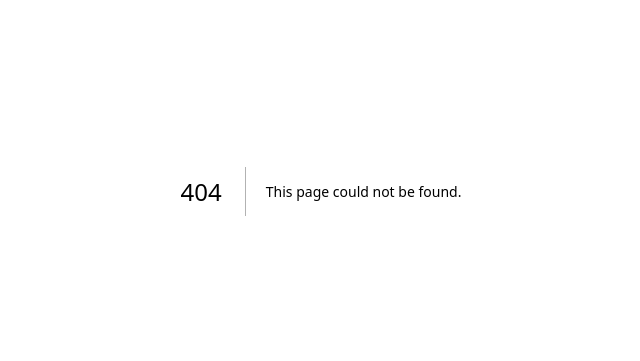
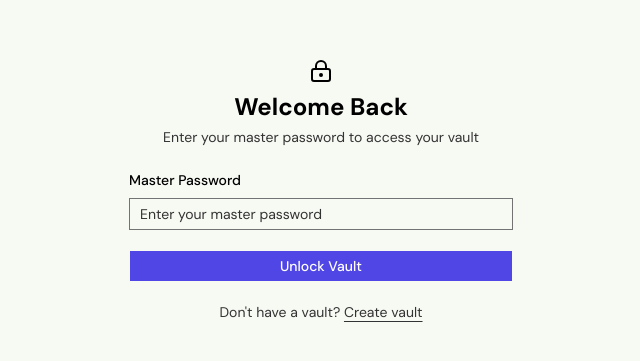
Before and after one commit to jokoo7/centinela, a Next.js app: page /unlock in a window 1280 px wide. Before the commit this address had no page. Shown: the part 209-570 px from the top of the page, without its empty margins (319-959 px from the left). Built offline with nearby package versions, Linux system fonts and the light colour scheme.

Commit message:
feat: update login and register forms with English placeholders and improved UI text; add unlock and vault pages

```diff
--- a/src/app/(auth)/login/login-form.tsx
+++ b/src/app/(auth)/login/login-form.tsx
@@ -47,7 +47,7 @@ export default function LoginForm({ className, ...props }: React.ComponentProps<
                   value={field.state.value}
                   onBlur={field.handleBlur}
                   onChange={(e) => field.handleChange(e.target.value)}
-                  placeholder="Masukkan username"
+                  placeholder="Enter your username"
                   autoComplete="username"
                 />
                 {isInvalid && <FieldError errors={field.state.meta.errors} />}
@@ -77,7 +77,7 @@ export default function LoginForm({ className, ...props }: React.ComponentProps<
                   value={field.state.value}
                   onBlur={field.handleBlur}
                   onChange={(e) => field.handleChange(e.target.value)}
-                  placeholder="Masukkan kata sandi"
+                  placeholder="Enter your password"
                 />
                 {isInvalid && <FieldError errors={field.state.meta.errors} />}
               </Field>
@@ -96,7 +96,7 @@ export default function LoginForm({ className, ...props }: React.ComponentProps<
         </form.Subscribe>
       </FieldGroup>
       <FieldDescription className="text-center">
-        Belum punya akun? <Link href="/register">Register</Link>
+        Don&apos;t have an account? <Link href="/register">Register</Link>
       </FieldDescription>
     </form>
   );
--- a/src/app/(auth)/login/page.tsx
+++ b/src/app/(auth)/login/page.tsx
@@ -1,6 +1,6 @@
 import Link from 'next/link';
 import LoginForm from './login-form';
-import { UserRoundKey } from 'lucide-react';
+import { LockKeyhole } from 'lucide-react';
 import { Metadata } from 'next';
 
 export const metadata: Metadata = {
@@ -14,11 +14,16 @@ export default function LoginPage() {
         <div className="flex flex-col items-center gap-2 text-center">
           <Link href="/" className="flex flex-col items-center gap-2 font-medium">
             <div className="flex size-8 items-center justify-center rounded-md">
-              <UserRoundKey className="size-6" />
+              <LockKeyhole className="size-6" />
             </div>
             <span className="sr-only">Centinela</span>
           </Link>
-          <h1 className="mb-4 text-xl font-bold">Login Akun</h1>
+          <div className="mb-4 flex flex-col items-center gap-1 text-center">
+            <h1 className="text-2xl font-bold">Welcome Back</h1>
+            <p className="text-sm text-balance text-muted-foreground">
+              Your secure vault is waiting. Log in to continue.
+            </p>
+          </div>
           <LoginForm />
         </div>
       </div>
--- a/src/app/(auth)/register/page.tsx
+++ b/src/app/(auth)/register/page.tsx
@@ -1,6 +1,6 @@
 import Link from 'next/link';
 import RegisterForm from './register-form';
-import { UserRoundKey } from 'lucide-react';
+import { LockKeyhole } from 'lucide-react';
 import { Metadata } from 'next';
 
 export const metadata: Metadata = {
@@ -14,11 +14,16 @@ export default function RegisterPage() {
         <div className="flex flex-col items-center gap-2 text-center">
           <Link href="/" className="flex flex-col items-center gap-2 font-medium">
             <div className="flex size-8 items-center justify-center rounded-md">
-              <UserRoundKey className="size-6" />
+              <LockKeyhole className="size-6" />
             </div>
             <span className="sr-only">Centinela</span>
           </Link>
-          <h1 className="mb-4 text-xl font-bold">Register Akun</h1>
+          <div className="mb-4 flex flex-col items-center gap-1">
+            <h1 className="text-2xl font-bold">Get Started</h1>
+            <p className="text-sm text-balance text-muted-foreground">
+              Join now and take control of your digital security.
+            </p>
+          </div>
           <RegisterForm />
         </div>
       </div>
--- a/src/app/(auth)/register/register-form.tsx
+++ b/src/app/(auth)/register/register-form.tsx
@@ -50,7 +50,7 @@ export default function RegisterForm({ className, ...props }: React.ComponentPro
                   value={field.state.value}
                   onBlur={field.handleBlur}
                   onChange={(e) => field.handleChange(e.target.value)}
-                  placeholder="contoh: Budi Santoso"
+                  placeholder="Bahlil Ganteng"
                   autoComplete="name"
                 />
                 {isInvalid && <FieldError errors={field.state.meta.errors} />}
@@ -71,7 +71,7 @@ export default function RegisterForm({ className, ...props }: React.ComponentPro
                   value={field.state.value}
                   onBlur={field.handleBlur}
                   onChange={(e) => field.handleChange(e.target.value)}
-                  placeholder="contoh: budi_santoso"
+                  placeholder="e.g. bahlil_ganteng"
                   autoComplete="username"
                 />
                 {isInvalid && <FieldError errors={field.state.meta.errors} />}
@@ -92,7 +92,7 @@ export default function RegisterForm({ className, ...props }: React.ComponentPro
                   value={field.state.value}
                   onBlur={field.handleBlur}
                   onChange={(e) => field.handleChange(e.target.value)}
-                  placeholder="nama@gmail.com"
+                  placeholder="your@gmail.com"
                   autoComplete="email"
                 />
                 {isInvalid && <FieldError errors={field.state.meta.errors} />}
@@ -113,7 +113,7 @@ export default function RegisterForm({ className, ...props }: React.ComponentPro
                   value={field.state.value}
                   onBlur={field.handleBlur}
                   onChange={(e) => field.handleChange(e.target.value)}
-                  placeholder="Buat kata sandi"
+                  placeholder="Password"
                 />
                 {isInvalid && <FieldError errors={field.state.meta.errors} />}
               </Field>
@@ -132,7 +132,7 @@ export default function RegisterForm({ className, ...props }: React.ComponentPro
         </form.Subscribe>
       </FieldGroup>
       <FieldDescription className="text-center">
-        Sudah punya akun? <Link href="/login">Login</Link>
+        Already have an account? <Link href="/login">Login</Link>
       </FieldDescription>
     </form>
   );
--- /dev/null
+++ b/src/app/(main)/unlock/client-page.tsx
@@ -0,0 +1,5 @@
+'use client';
+
+export default function UnlockClientPage() {
+  return <div>UnlockClientPage</div>;
+}
--- /dev/null
+++ b/src/app/(main)/unlock/page.tsx
@@ -0,0 +1,43 @@
+import LoadingButton from '@/components/loading-button';
+import { Field, FieldDescription, FieldGroup, FieldLabel } from '@/components/ui/field';
+import { Input } from '@/components/ui/input';
+import { LockKeyhole } from 'lucide-react';
+import Link from 'next/link';
+
+export default function UnlockPage() {
+  return (
+    <div>
+      <div className="flex min-h-svh flex-col items-center justify-center gap-6 bg-background p-6 md:p-10">
+        <div className="w-full max-w-sm">
+          <div className="flex flex-col items-center gap-2 text-center">
+            <Link href="/" className="flex flex-col items-center gap-2 font-medium">
+              <div className="flex items-center justify-center rounded-md">
+                <LockKeyhole className="size-6" />
+              </div>
+            </Link>
+            <div className="mb-6 flex flex-col items-center gap-1 text-center">
+              <h1 className="text-2xl font-bold">Welcome Back</h1>
+              <p className="text-sm text-balance text-muted-foreground">
+                Enter your master password to access your vault
+              </p>
+            </div>
+          </div>
+          <FieldGroup>
+            <Field>
+              <FieldLabel>Master Password</FieldLabel>
+              <Input placeholder="Enter your master password" autoComplete="username" />
+            </Field>
+            <Field>
+              <LoadingButton loading={false} disabled={false} type="submit">
+                Unlock Vault
+              </LoadingButton>
+            </Field>
+            <FieldDescription className="text-center">
+              Don&apos;t have a vault? <Link href="/register">Create vault</Link>
+            </FieldDescription>
+          </FieldGroup>
+        </div>
+      </div>
+    </div>
+  );
+}
```
Also changed, not shown: src/app/(main)/setup-vault/page.tsx (added), src/app/(main)/vault/page.tsx (added).
